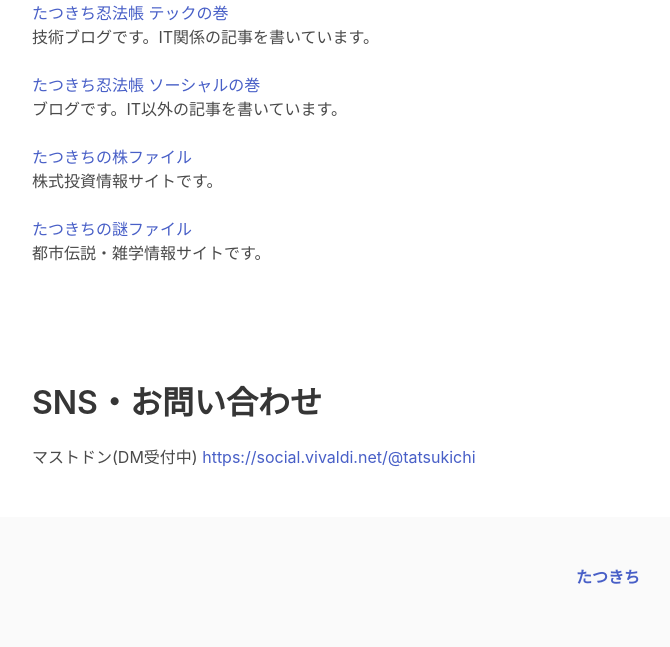
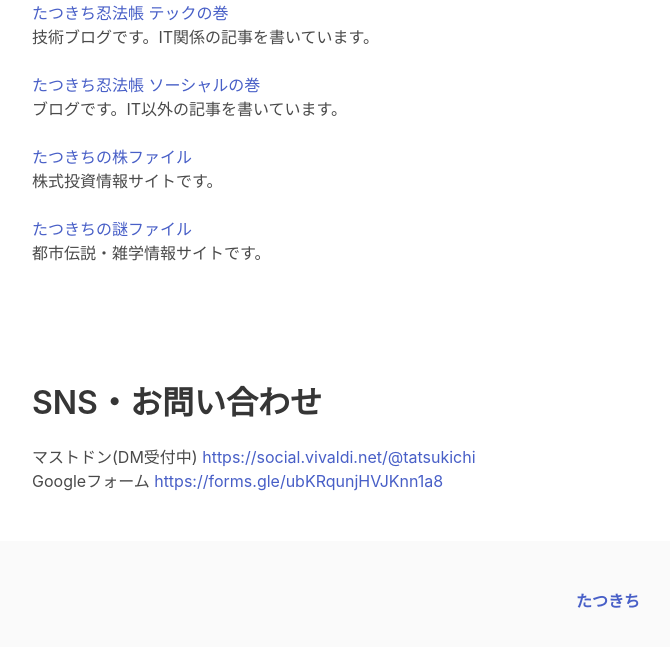
Before and after one commit to ttiz/ttiz.github.io, a plain HTML site: page docs/index.html in a window 1280 px wide. Shown: the part 747-1394 px from the top of the page, without its empty margins (32-702 px from the left). Drawn offline with Linux system fonts and the light colour scheme.

Commit message:
Update index.html

```diff
--- a/docs/index.html
+++ b/docs/index.html
@@ -15,17 +15,6 @@
       <p class="title">
         たつきちのホームページにようこそ
       </p>
-      <!-- <p class="subtitle">
-        フリーランスITエンジニアのたつきちです。
-      </p> -->
-      <!-- <nav class="breadcrumb is-large is-left has-bullet-separator" aria-label="breadcrumbs">
-        <ul>
-          <li><a href="#">Bulma</a></li>
-          <li><a href="#">Documentation</a></li>
-          <li><a href="#">Components</a></li>
-          <li class="is-active"><a href="#" aria-current="page">Breadcrumb</a></li>
-        </ul>
-      </nav> -->
     </div>
   </section>
 
@@ -47,27 +36,9 @@
         <a class="navbar-item" href="https://ttiz.github.io/">
           Home
         </a>
-<!--
-        <a class="navbar-item">
-          Documentation
-        </a>
-         -->
       </div>
-
       <div class="navbar-end">
-
-        <!-- <div class="navbar-item">
-          <div class="buttons">
-            <a class="button is-primary">
-              <strong>Sign up</strong>
-            </a>
-            <a class="button is-light">
-              Log in
-            </a>
-          </div>
-        </div> -->
       </div>
-
     </div>
   </nav>
 
@@ -134,6 +105,11 @@
         マストドン(DM受付中)
         <a href="https://social.vivaldi.net/@tatsukichi" target="_blank"> https://social.vivaldi.net/@tatsukichi </a>
       </p>
+
+      <p>
+        Googleフォーム
+        <a href="https://forms.gle/ubKRqunjHVJKnn1a8" target="_blank">https://forms.gle/ubKRqunjHVJKnn1a8</a>
+      </p>
     </div>
   </section>
 
```
